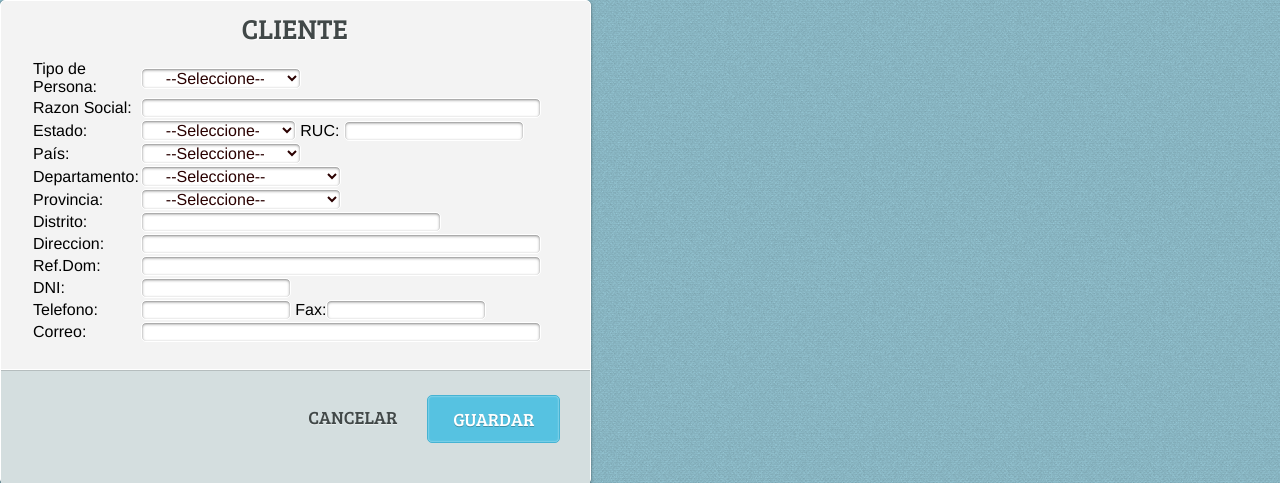
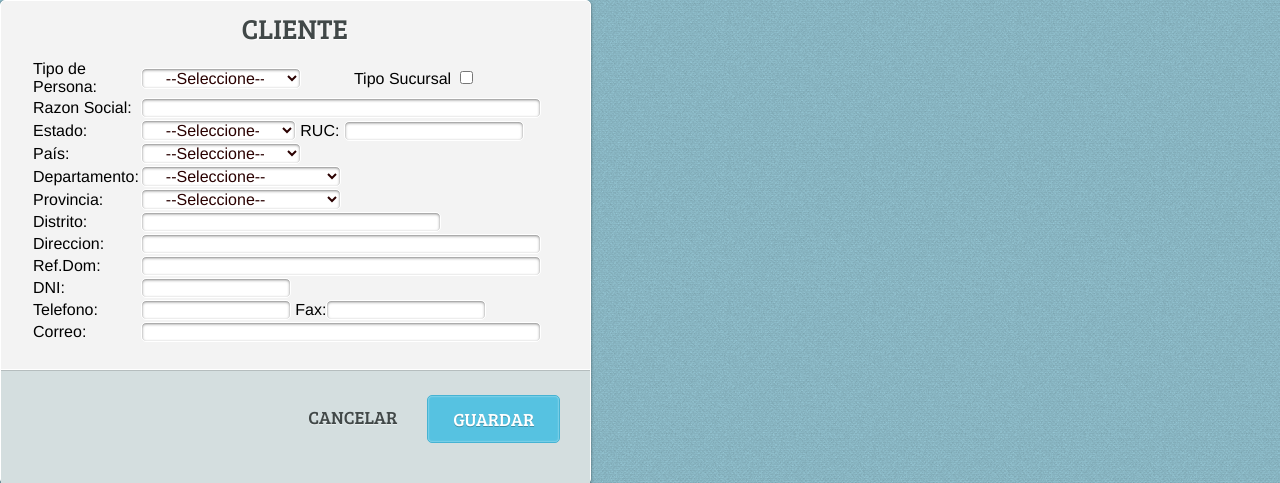
Before and after one commit to jcastillop/librerias, a PHP site: page /vista/ventana_cliente/cliente.php in a window 1280 px wide. Shown: the top 483 px of the page. Run offline with PHP 8.4, Linux system fonts and the light colour scheme; data that the repository does not hold is empty; some libraries are stand-ins or nearby versions.

Commit message:
Cliente
Se agrego el Campos Identificador Sucursal

```diff
--- a/vista/ventana_cliente/cliente.php
+++ b/vista/ventana_cliente/cliente.php
@@ -197,7 +197,8 @@ function formulario(f) {
                 <option>--Seleccione--</option>
                 <option value="1">Persona Natural</option>
                 <option value="2">Persona Juridica</option>
-              </select></td>
+              </select>&nbsp;&nbsp;&nbsp;&nbsp;&nbsp;&nbsp;&nbsp;&nbsp;&nbsp;&nbsp;&nbsp;
+              Tipo Sucursal&nbsp;&nbsp;<input type="checkbox" id="ide_suc" name="ide_suc" value="1" /></td>
                </tr>
         <tr>
         <td>Razon Social: </td>
```
